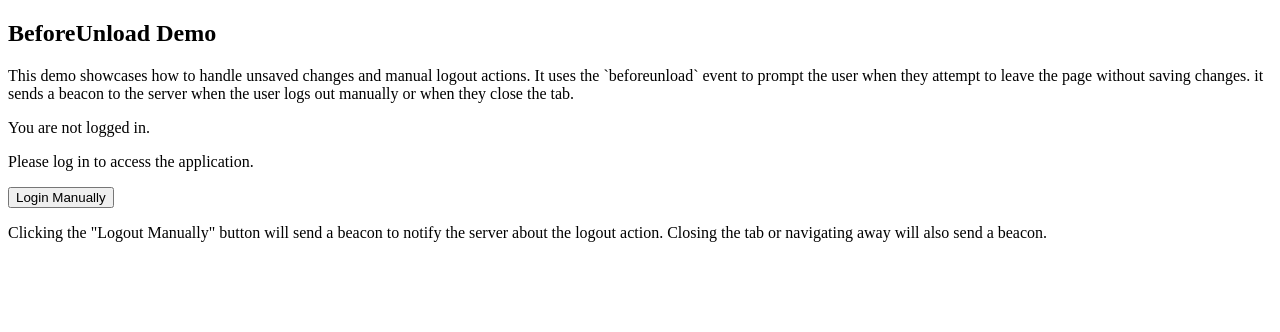
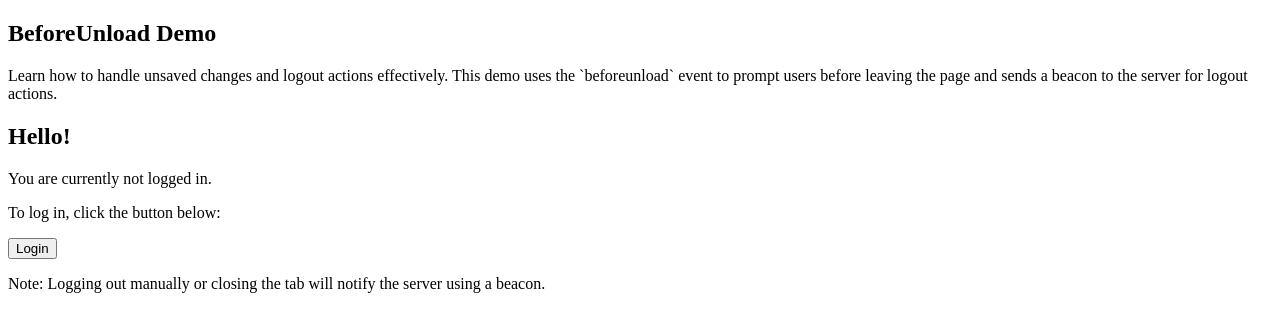
Before and after one commit to deivasivam/beforeunload-demo, an Angular app: page / in a window 1280 px wide. Shown: the top 332 px of the page. Built offline with nearby package versions, Linux system fonts and the light colour scheme.

Commit message:
feat: redesign app.component.html for improved user experience and clarity on logout actions

```diff
--- a/src/app/app.component.html
+++ b/src/app/app.component.html
@@ -1,29 +1,33 @@
-<!-- Other HTML content in your app.component.html -->
+<!-- Redesigned HTML content -->
 
-<h2>BeforeUnload Demo</h2>
+<section class="beforeunload-demo">
+  <header>
+    <h1>BeforeUnload Demo</h1>
     <p>
-  This demo showcases how to handle unsaved changes and manual logout actions.
-  It uses the `beforeunload` event to prompt the user when they attempt to leave the page
-  without saving changes. it sends a beacon to the server when the user logs out manually
-  or when they close the tab.
+      Learn how to handle unsaved changes and logout actions effectively. This demo uses the `beforeunload` event to prompt users before leaving the page and sends a beacon to the server for logout actions.
     </p>
+  </header>
 
-
-<div [ngSwitch]="isLoggedIn">
-  <div *ngSwitchCase="true">
-    <p>You are logged in.</p>
-    <p>Your Token is : {{token}}</p>
-    <p>Click the button below to trigger a manual logout.</p>
-    <button (click)="triggerManualApi('logout/')">Logout Manually</button>
+  <main>
+    <div class="user-status" [ngSwitch]="isLoggedIn">
+      <div *ngSwitchCase="true" class="logged-in">
+        <h2>Welcome!</h2>
+        <p>Your Token: <strong>{{token}}</strong></p>
+        <p>To log out, click the button below:</p>
+        <button class="action-button logout" (click)="triggerManualApi('logout/')">Logout</button>
       </div>
-  <div *ngSwitchCase="false">
-    <p>You are not logged in.</p>
-    <p>Please log in to access the application.</p>
-    <button (click)="triggerManualApi('login/')">Login Manually</button>
+      <div *ngSwitchCase="false" class="logged-out">
+        <h2>Hello!</h2>
+        <p>You are currently not logged in.</p>
+        <p>To log in, click the button below:</p>
+        <button class="action-button login" (click)="triggerManualApi('login/')">Login</button>
       </div>
     </div>
+  </main>
 
+  <footer>
     <p>
-  Clicking the "Logout Manually" button will send a beacon to notify the server
-  about the logout action. Closing the tab or navigating away will also send a beacon.
+      Note: Logging out manually or closing the tab will notify the server using a beacon.
     </p>
+  </footer>
+</section>
```
Lines whose indentation alone changed are shown as unchanged.
